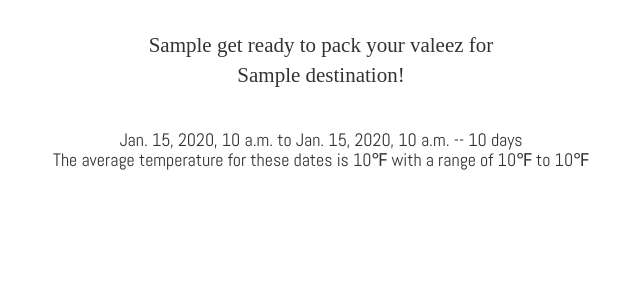
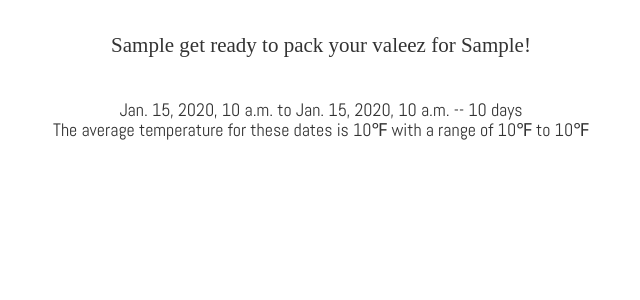
Before and after one commit to eleanorstrib/valeez-reboot-heroku, a Django app: template valeezapp/templates/valeezapp/show_valeez.html in a window 1280 px wide. Shown: the part 52-352 px from the top of the page, without its empty margins (319-959 px from the left). Run offline with Django 3.2, Linux system fonts and the light colour scheme; the template is opened without the code that fills it: most values are stand-ins (such as "Sample title", 1, 10 or a date in 2020); some libraries are stand-ins or nearby versions; some web fonts are replaced.

Commit message:
fixed look of destination city

```diff
--- a/valeezapp/templates/valeezapp/show_valeez.html
+++ b/valeezapp/templates/valeezapp/show_valeez.html
@@ -3,9 +3,7 @@
 {% block content %}
 
 <div class="container" align="center">
-	<p><span class="title-text">{{ this_user }} get ready to pack your valeez for<br />
-
-	{{ destination }}!</span></p><br />
+	<p><span class="title-text">{{ this_user }} get ready to pack your valeez for {{ destination_pretty }}!</span></p><br />
 
 	<h4>{{ depart_date }} to {{ return_date }} -- {{ duration }} days
 	<p>The average temperature for these dates is {{ forecast.avg_temp_f }}&#8457 with a range of {{ forecast.min_temp_f}}&#8457 to {{ forecast.max_temp_f}}&#8457</p>
--- a/valeezapp/views.py
+++ b/valeezapp/views.py
@@ -35,6 +35,7 @@ def show_valeez(request):
 	this_user = request.user
 	user_voyages = Voyage.objects.filter(user=this_user).order_by('-id')
 	destination = user_voyages[0].destination
+	destination_pretty = str(destination)[3:]
 	depart_date = user_voyages[0].depart_date
 	return_date = user_voyages[0].return_date
 	duration = return_date-depart_date
@@ -53,7 +54,7 @@ def show_valeez(request):
 			'snow': int(api_data[u'trip'][u'chance_of'][u'chanceofsnowday'][u'percentage'])
 			}
 
-	return render(request, 'valeezapp/show_valeez.html', {'this_user':this_user, 'destination': destination, 'depart_date': depart_date, 'return_date': return_date, 'duration': duration, 'forecast': forecast})
+	return render(request, 'valeezapp/show_valeez.html', {'this_user':this_user, 'destination_pretty': destination_pretty, 'depart_date': depart_date, 'return_date': return_date, 'duration': duration, 'forecast': forecast})
 
 
 def sign_up(request):
```
